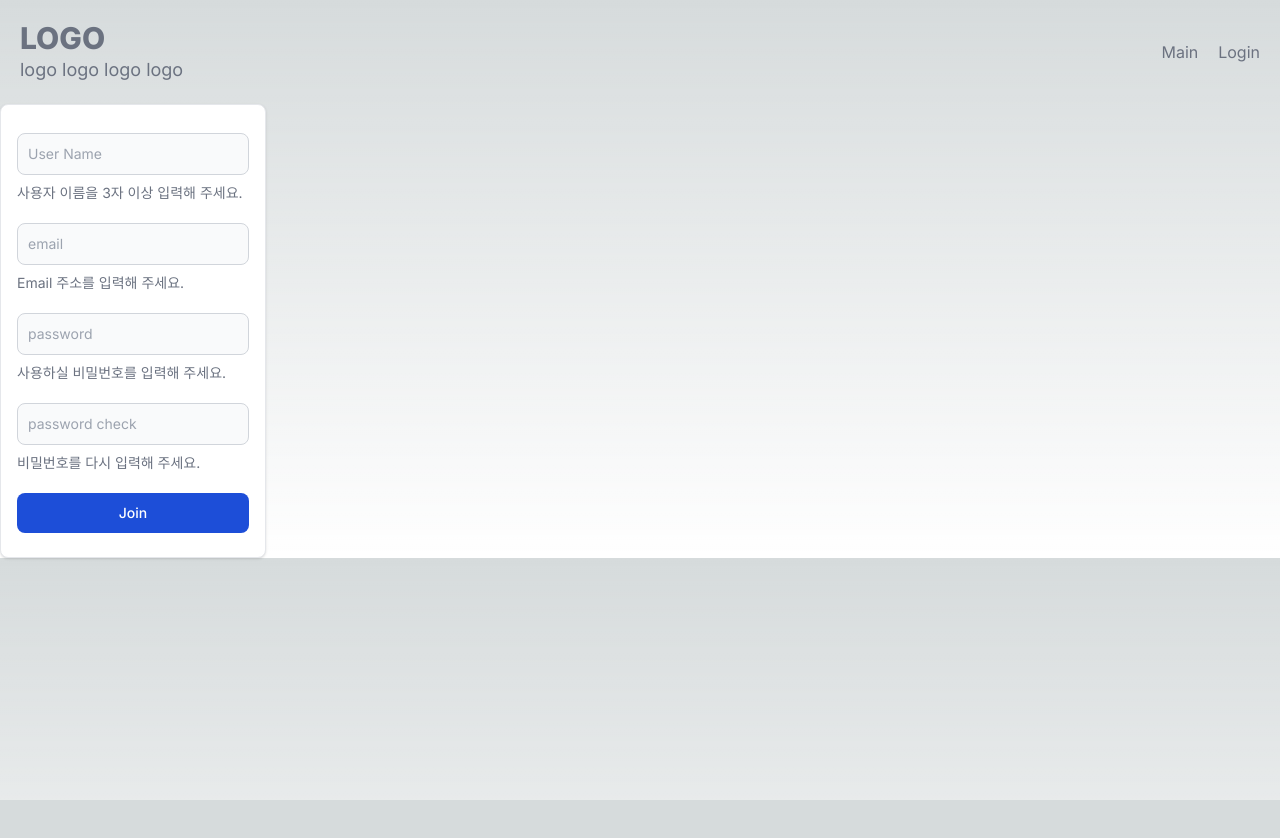
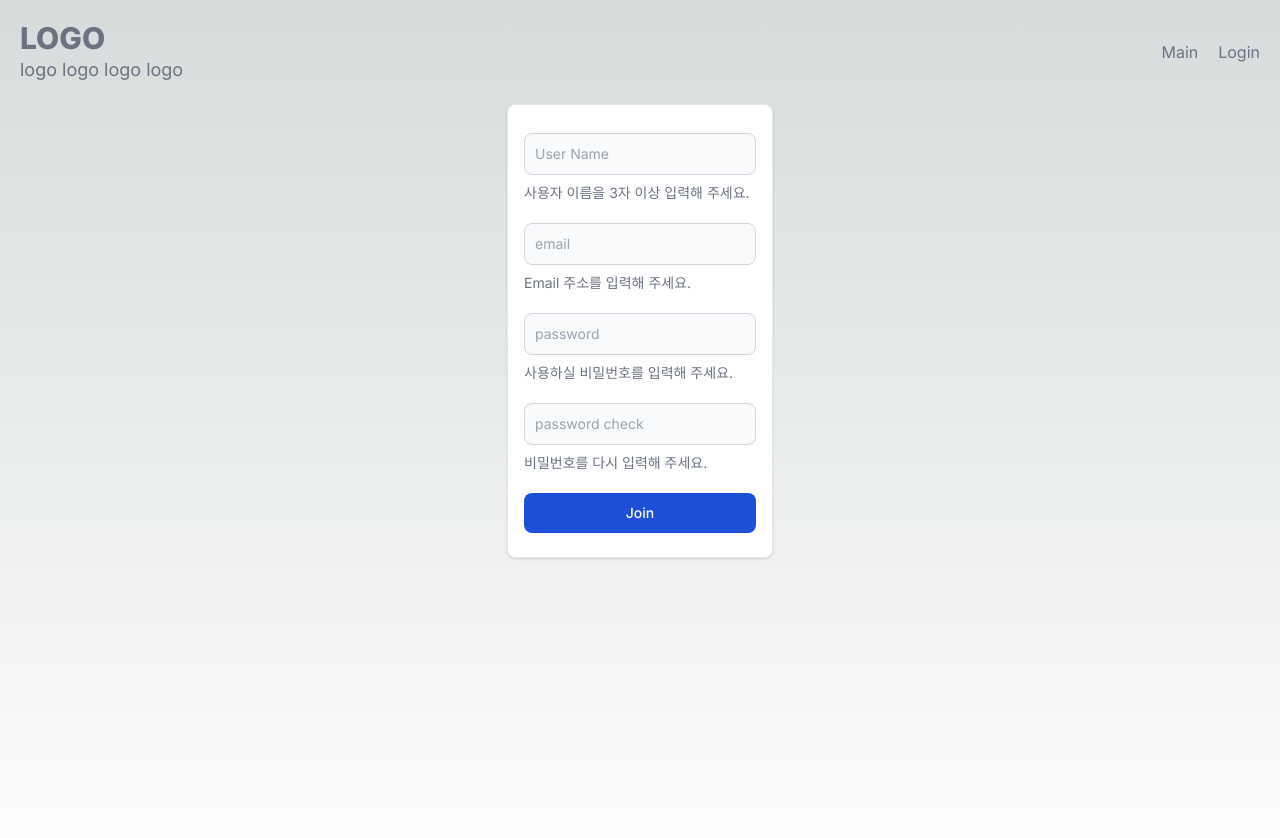
Before and after one commit to 5121eun/gallery_front, a Next.js app: page /account/join in a window 1280 px wide. Shown: the top 838 px of the page. Before the commit the page ends 800 px from the top, so only its background shows below. Built offline with nearby package versions, Linux system fonts and the light colour scheme.

Commit message:
update layout

```diff
--- a/app/account/join/page.tsx
+++ b/app/account/join/page.tsx
@@ -2,7 +2,7 @@ import JoinForm from "@/app/ui/account/join/joinform";
 
 export default function Page() {
     return (
-        <main>
+        <main className="flex justify-center">
             <JoinForm />
         </main>
     )
--- a/app/account/login/page.tsx
+++ b/app/account/login/page.tsx
@@ -2,7 +2,7 @@ import LoginForm from "@/app/ui/account/login/loginform";
 
 export default function Page() {
     return (
-        <main>
+        <main className="flex justify-center">
             <LoginForm />
         </main>
     )
--- a/app/layout.tsx
+++ b/app/layout.tsx
@@ -21,7 +21,7 @@ export default function RootLayout({
         <div className="w-full">
           <TopNav/>
         </div>
-        <div className="w-full">
+        <div className="w-full min-h-screen">
           {children}
         </div>
       </body>
--- a/app/post/[id]/detail/page.tsx
+++ b/app/post/[id]/detail/page.tsx
@@ -4,7 +4,7 @@ export default function Page({ params }: { params: {id: string} }) {
     const id = params.id;
 
     return (
-        <main>
+        <main className="flex justify-center">
             <PostDetailForm id={Number(id)}/>
         </main>
     )
--- a/app/post/create/page.tsx
+++ b/app/post/create/page.tsx
@@ -2,7 +2,7 @@ import PostCreateForm from "@/app/ui/post/create/post-create-form";
 
 export default function Page() {
     return (
-        <main>
+        <main className="flex justify-center">
             <PostCreateForm />
         </main>
     )
```
